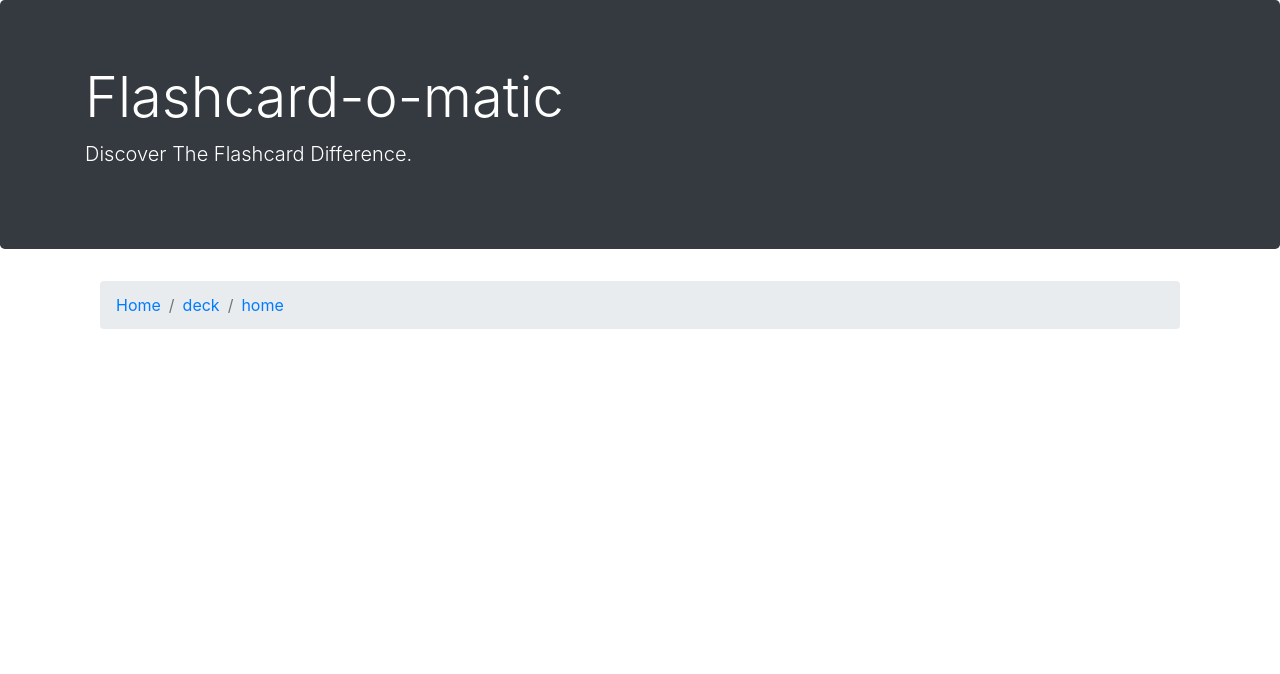
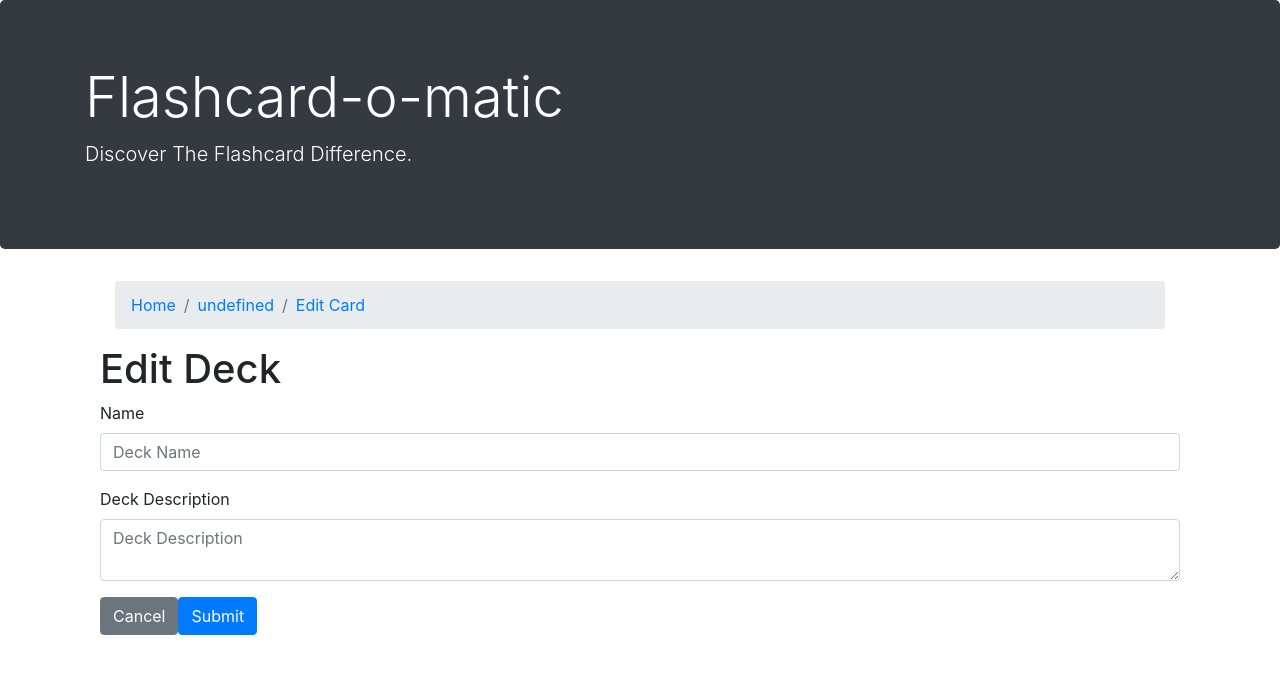
Before and after one commit to pugzillo/flashcards, a React (Create React App) app: page /decks/1/edit in a window 1280 px wide. Shown: the top 674 px of the page. Built offline with nearby package versions, Linux system fonts and the light colour scheme; no server answers; a web font is replaced by a local one.

Commit message:
changed file name; broke form into individual component; added form to deck edit page

```diff
--- /dev/null
+++ b/src/Layout/Common/Form.js
@@ -0,0 +1,46 @@
+import { Link } from "react-router-dom";
+
+function Form({ deckId, deckName, deckDescription, submitHandler, changeHandler}) {
+  return (
+    <form onSubmit={ submitHandler }>
+      <div className="mb-3">
+        <label for="name" class="form-label">
+          Name
+        </label>
+        <input
+          type="text"
+          class="form-control"
+          id="name"
+          name="name"
+          aria-describedby="deckName"
+          placeholder="Deck Name"
+          onChange={changeHandler}
+          value={deckName}
+        ></input>
+      </div>
+      <div class="mb-3">
+        <label for="description" class="form-label">
+          Deck Description
+        </label>
+        <textarea
+          type="text"
+          class="form-control"
+          id="description"
+          name="description"
+          aria-describedby="deckDescription"
+          placeholder="Deck Description"
+          onChange={changeHandler}
+          value={deckDescription}
+        ></textarea>
+      </div>
+      <Link to={`/decks/${deckId}`} class="btn btn-secondary" href="#" role="button">
+        Cancel
+      </Link>
+      <button type="submit" class="btn btn-primary">
+        Submit
+      </button>
+    </form>
+  );
+}
+
+export default Form;
--- a/src/Layout/DeckHome/EditDeck.js
+++ b/src/Layout/DeckHome/EditDeck.js
@@ -1,11 +1,52 @@
+import { useEffect, useState } from "react";
+import { useParams, useHistory } from "react-router";
+import { readDeck, updateDeck } from "../../utils/api";
 import Breadcrumb from "../Common/Breadcrumb";
+import Form from "../Common/Form";
 
-function DeckEdit() {
+function EditDeck() {
+  const { deckId } = useParams();
+  const [deck, setDeck] = useState({}); // used for breadcrumb; have both so deck var can be changed separately
+  const [newDeck, setNewDeck] = useState({}); // used for form
+
+  // Old Deck info
+  useEffect(() => {
+    const abortController = new AbortController();
+    readDeck(deckId, abortController.signal).then(setDeck);
+    return () => abortController.abort();
+  }, [deckId]);
+
+  // New Deck Info
+  useEffect(() => {
+    const abortController = new AbortController();
+    readDeck(deckId, abortController.signal).then(setNewDeck);
+    return () => abortController.abort();
+  }, [deckId]);
+
+  const changeHandler = (event) => {
+    setNewDeck({...newDeck, [event.target.name]: event.target.value });
+  };
+
+  const history = useHistory();
+
+  const submitHandler = (event) => {
+    event.preventDefault();
+    updateDeck(newDeck);
+    history.go(0); // Refresh after submit
+  };
+
   const breadCrumbLinks = [
-    { dir: "/decks/new", label: "deck" },
-    { dir: "/", label: "home" }
+    { dir: "/decks/new", label: `${deck.name}` },
+    { dir: "/", label: "Edit Card" },
   ];
-  return <Breadcrumb links={breadCrumbLinks} />;
+  return (
+    <div className="container">
+      <Breadcrumb links={breadCrumbLinks} />
+
+      <h1>Edit Deck</h1>
+      <Form deckId={deckId} deckName={newDeck.name} deckDescription={newDeck.description} submitHandler={submitHandler} changeHandler={changeHandler} />
+    </div>
+  );
 }
 
-export default DeckEdit;
+export default EditDeck;
```
